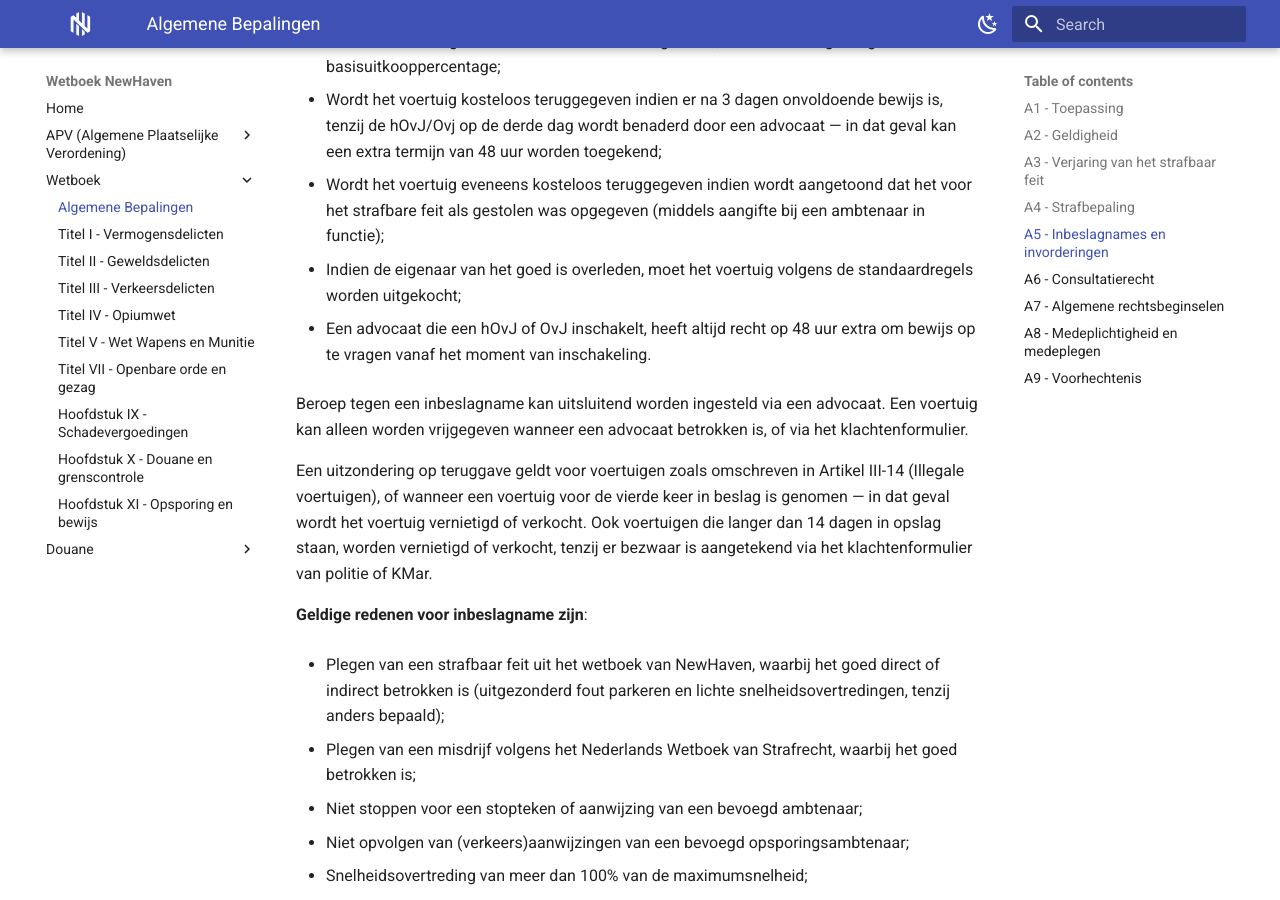
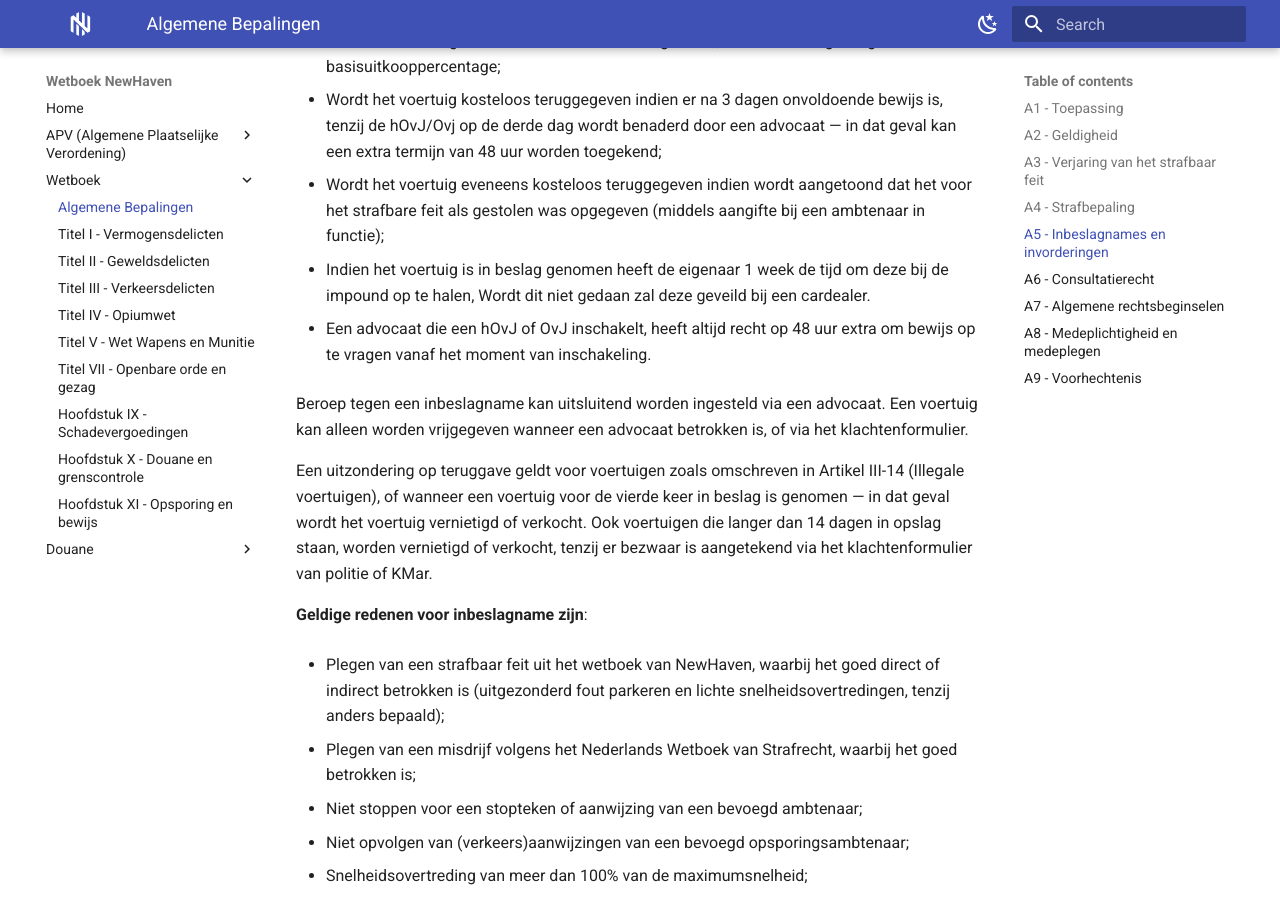
Before and after one commit to NH-Jayden/WetboekNH, an MkDocs documentation site: the page built from docs/Algemene Bepalingen.md, in a window 1280 px wide and 900 px high, scrolled down 1827 px. Built offline with MkDocs 1.6.1 and Material for MkDocs 9.7.7, drawn with Linux system fonts in a browser that asks for light colours.

Commit message:
Update Algemene Bepalingen.md

```diff
--- a/docs/Algemene Bepalingen.md
+++ b/docs/Algemene Bepalingen.md
@@ -64,7 +64,7 @@ De verwerking van in beslag genomen goederen (met uitzondering van voertuigen) g
 
 - Wordt het voertuig eveneens kosteloos teruggegeven indien wordt aangetoond dat het voor het strafbare feit als gestolen was opgegeven (middels aangifte bij een ambtenaar in functie);
 
-- Indien de eigenaar van het goed is overleden, moet het voertuig volgens de standaardregels worden uitgekocht;
+- Indien het voertuig is in beslag genomen heeft de eigenaar 1 week de tijd om deze bij de impound op te halen, Wordt dit niet gedaan zal deze geveild bij een cardealer.
 
 - Een advocaat die een hOvJ of OvJ inschakelt, heeft altijd recht op 48 uur extra om bewijs op te vragen vanaf het moment van inschakeling.
 
```
